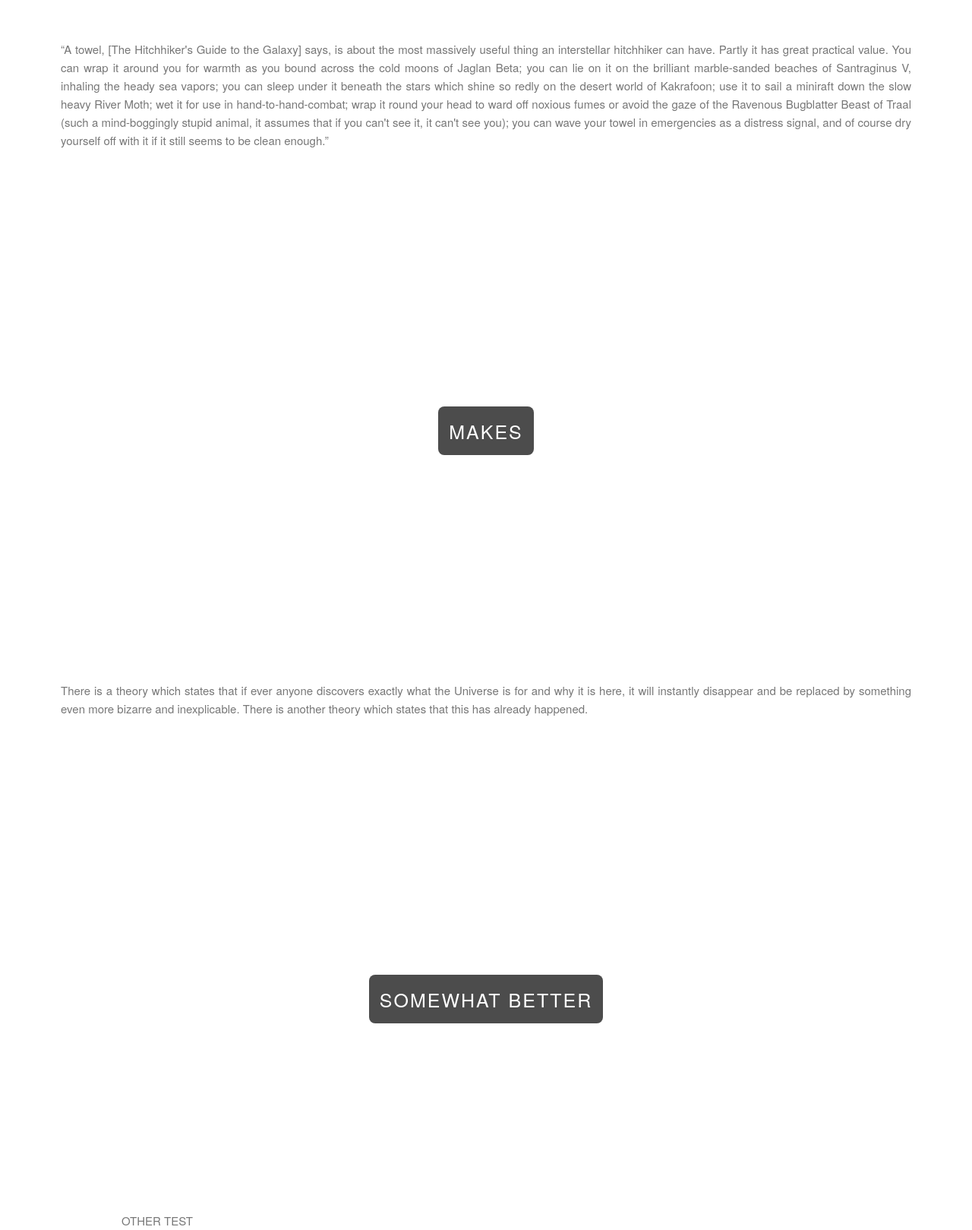
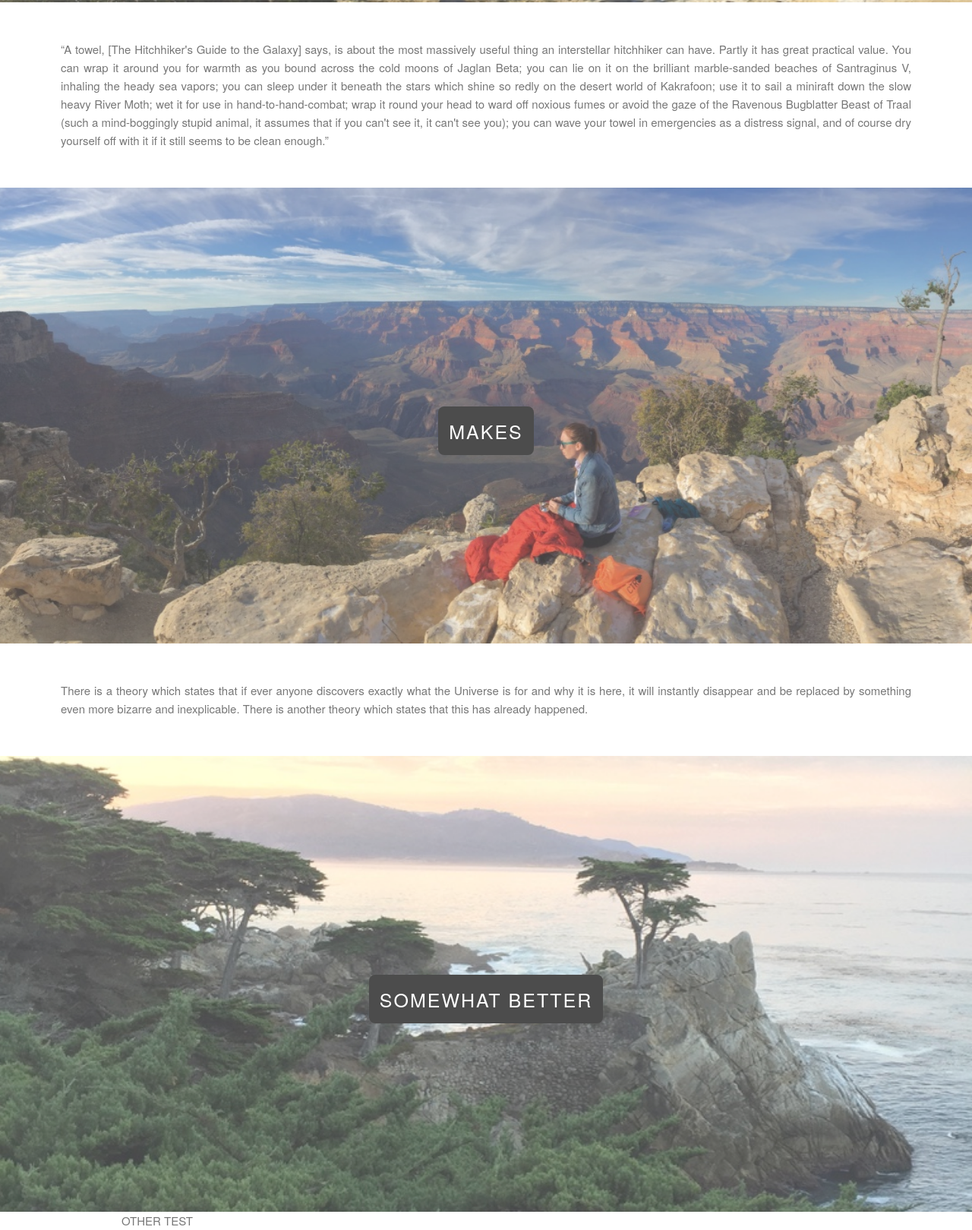
Before and after one commit to mendez6412/mendez6412.github.io, a plain HTML site: page index.html in a window 1280 px wide. Shown: the part 797-2416 px from the top of the page at 76% size. Drawn offline with Linux system fonts and the light colour scheme.

Commit message:
updated css

```diff
--- a/css/style.css
+++ b/css/style.css
@@ -14,17 +14,17 @@ html, body {
 }
 
 .nms {
-  background-image: url("images/gc.jpg");
+  background-image: url("../images/gc.jpg");
   min-height: 100%;
 }
 
 .stars {
-  background-image: url("images/gcbeth.jpg");
+  background-image: url("../images/gcbeth.jpg");
   min-height: 600px;
 }
 
 .jup {
-  background-image: url("images/green.jpg");
+  background-image: url("../images/green.jpg");
   min-height: 600px;
 }
 
```
